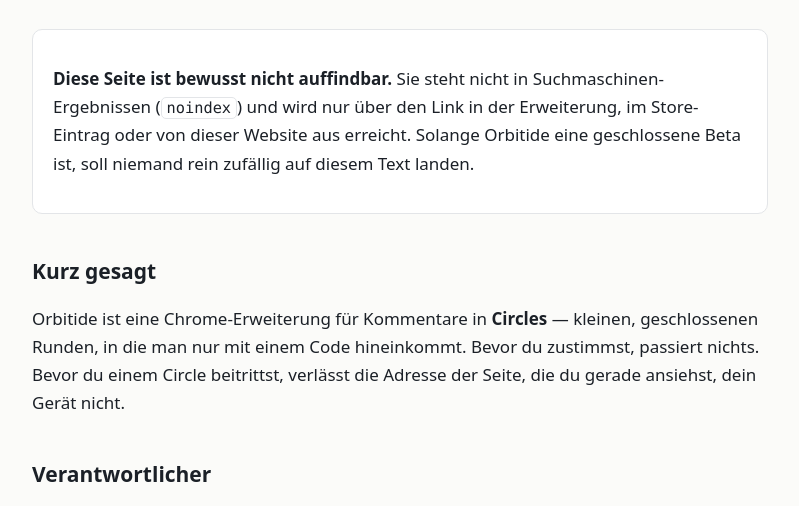
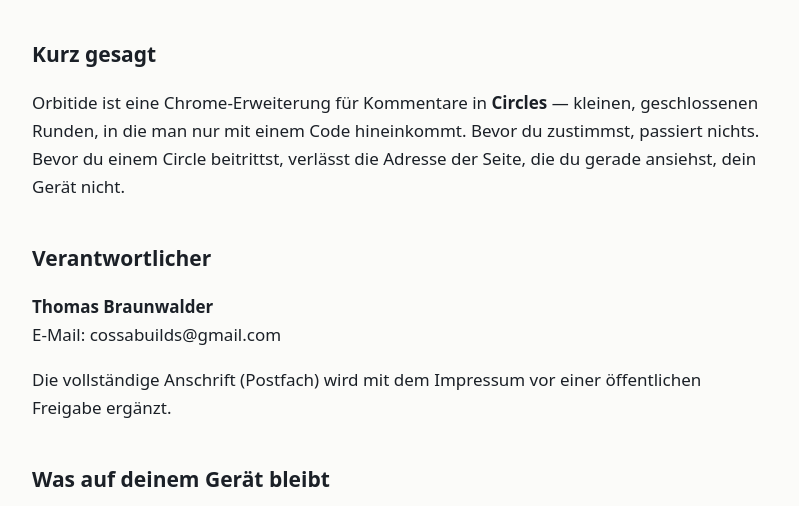
Before and after one commit to cossabuilds/opencomment, a plain HTML site: page datenschutz.html in a window 1280 px wide. Shown: the part 213-719 px from the top of the page, without its empty margins (240-1039 px from the left). Drawn offline with Linux system fonts and the light colour scheme.

Commit message:
Bereinigung explizit internes aus Inhalten

```diff
--- a/datenschutz.html
+++ b/datenschutz.html
@@ -29,14 +29,6 @@
   <a href="privacy.html">englische Übersetzung</a> ist ein Service, im
   Zweifel gilt immer diese deutsche Seite.
 </p>
-
-<div class="card">
-  <p><strong>Diese Seite ist bewusst nicht auffindbar.</strong> Sie steht
-  nicht in Suchmaschinen-Ergebnissen (<code>noindex</code>) und wird nur
-  über den Link in der Erweiterung, im Store-Eintrag oder von dieser
-  Website aus erreicht. Solange Orbitide eine geschlossene Beta ist,
-  soll niemand rein zufällig auf diesem Text landen.</p>
-</div>
 
 <h2>Kurz gesagt</h2>
 <p>
```
Also changed, not shown: privacy.html (+0 -8 lines).
